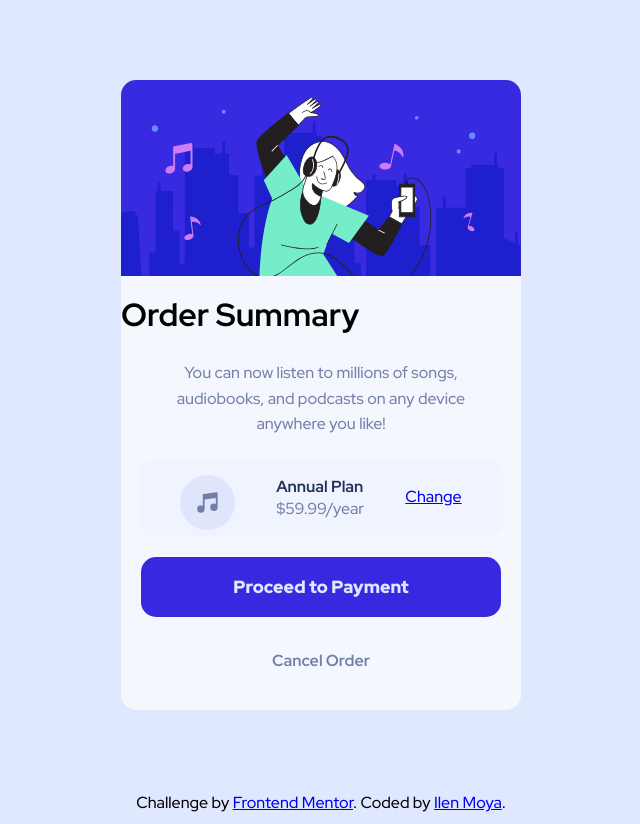
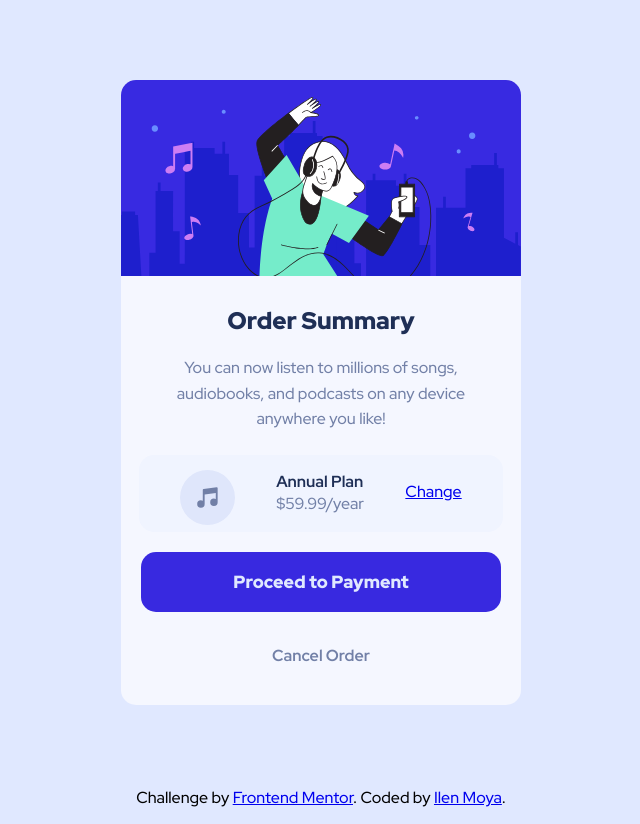
Before and after one commit to M-ilen/frontendmentor, a plain HTML site: page order-summary/index.html in a window 1280 px wide. Shown: the whole page, without its empty margins (319-959 px from the left). Drawn offline with Linux system fonts and the light colour scheme.

Commit message:
Desktop version

```diff
--- a/order-summary/css/style.css
+++ b/order-summary/css/style.css
@@ -20,12 +20,12 @@ body {
     margin:0 auto;
 }
 
-.title{
-    padding-top:9px;
+.title {
+    padding-top: 15px;
     text-align:center;
-    font-size:1.7rem;
+    font-size:1.5rem;
     font-weight: 900;
-    color: hsl(223, 47%, 23%)
+    color: hsl(223, 47%, 23%);
 }
 
 .inf{
@@ -109,6 +109,7 @@ body {
         height:auto;
         margin: 80px auto;
     }
+
     .inf{
         padding:5px 50px;
         font-size:1rem
--- a/order-summary/index.html
+++ b/order-summary/index.html
@@ -17,7 +17,7 @@
     <div class="container-img">
       <img class="img" src="/assets/images/illustration-hero.svg"alt="">
     </div>
-    <h1 class"title">
+    <h1 class="title">
       Order Summary
     </h1>
     <p class="inf">
@@ -45,7 +45,7 @@
   </main>
 <footer class="attribution">
     Challenge by <a href="https://www.frontendmentor.io?ref=challenge" target="_blank">Frontend Mentor</a>.
-    Coded by <a href="#">Ilen Moya</a>.
+    Coded by <a href="https://github.com/M-ilen">Ilen Moya</a>.
 </footer>
 </body>
 </html>
```
